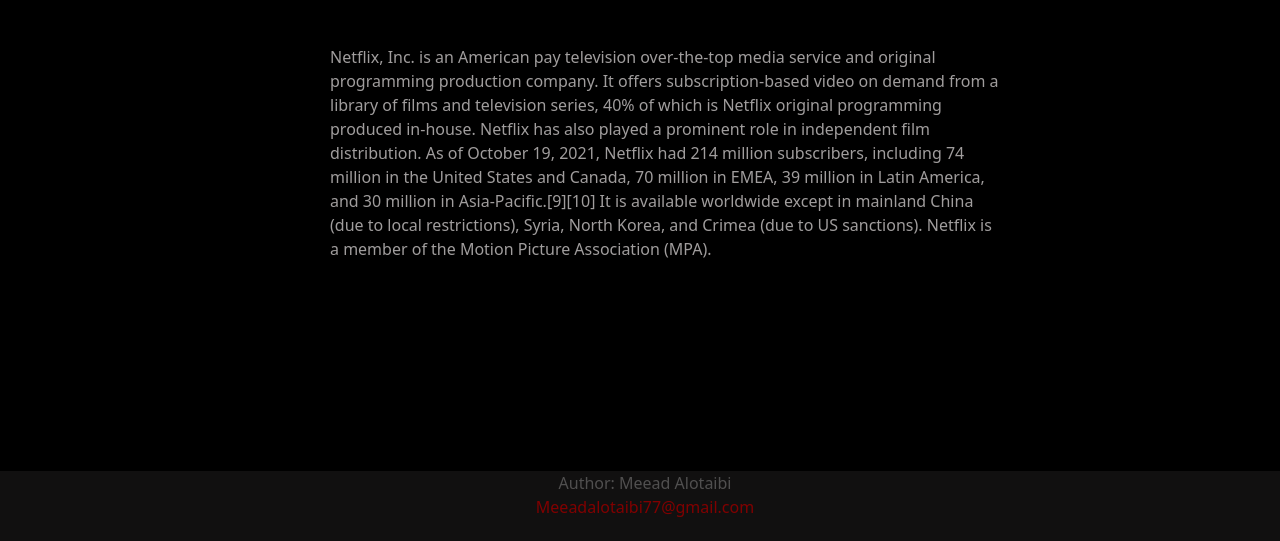
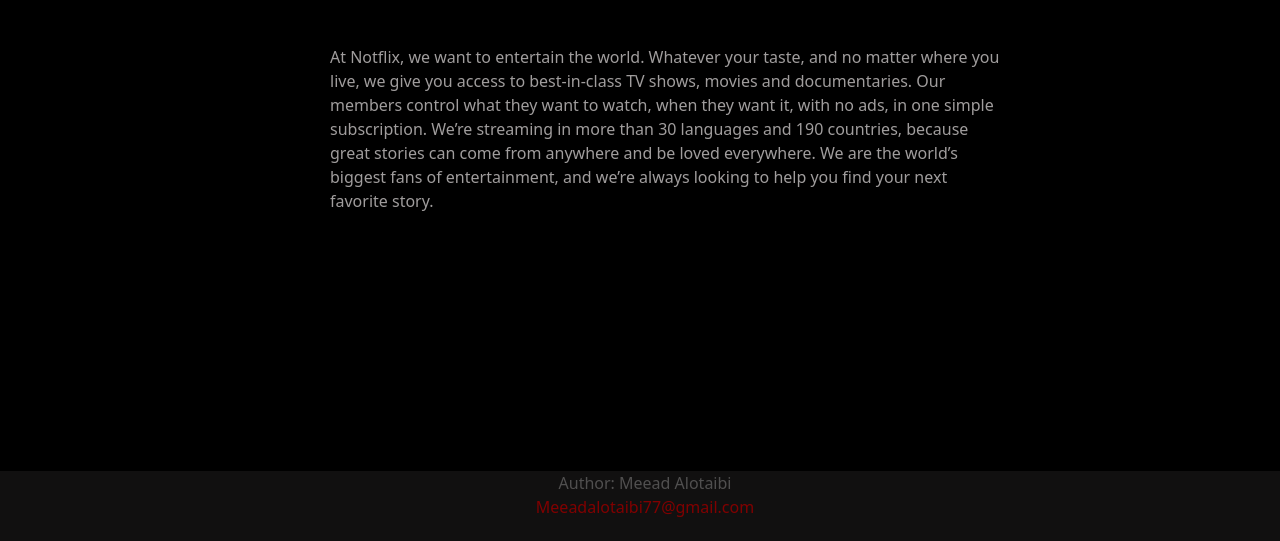
Before and after one commit to MeeadAlotaibi/U01P01, a plain HTML site: page aboutUs.html in a window 1280 px wide. Shown: the part 259-800 px from the top of the page. Drawn offline with nearby package versions, Linux system fonts and the light colour scheme.

Commit message:
apdated Project

```diff
--- a/aboutUs.html
+++ b/aboutUs.html
@@ -30,18 +30,14 @@
       <br /><br />
       <div id="Pra">
         <p>
-          Netflix, Inc. is an American pay television over-the-top media service
-          and original programming production company. It offers
-          subscription-based video on demand from a library of films and
-          television series, 40% of which is Netflix original programming
-          produced in-house. Netflix has also played a prominent role in
-          independent film distribution. As of October 19, 2021, Netflix had 214
-          million subscribers, including 74 million in the United States and
-          Canada, 70 million in EMEA, 39 million in Latin America, and 30
-          million in Asia-Pacific.[9][10] It is available worldwide except in
-          mainland China (due to local restrictions), Syria, North Korea, and
-          Crimea (due to US sanctions). Netflix is a member of the Motion
-          Picture Association (MPA).
+          At Notflix, we want to entertain the world. Whatever your taste, and
+          no matter where you live, we give you access to best-in-class TV
+          shows, movies and documentaries. Our members control what they want to
+          watch, when they want it, with no ads, in one simple subscription.
+          We’re streaming in more than 30 languages and 190 countries, because
+          great stories can come from anywhere and be loved everywhere. We are
+          the world’s biggest fans of entertainment, and we’re always looking to
+          help you find your next favorite story.
         </p>
       </div>
     </div>
--- a/main.js
+++ b/main.js
@@ -243,7 +243,7 @@
     creators: "Megan Dong",
     stars: "Roman Engel",
     episodeGuide: "20 episodes",
-    media: "https://www.youtube.com/embed/ZvB7VwapZ68&feature=emb_title", //Done
+    media: "https://www.youtube.com/embed/HUthGFJ2j94", //Done
     isFav: false,
   },
   {
@@ -295,7 +295,7 @@
     creators: "Adrien Brody",
     stars: " Benicio Del Toro, Adrien Brody, Tilda Swinton, Léa Seydoux",
     episodeGuide: "1h 30min",
-    media: "https://www.youtube.com/watch?v=TcPk2p0Zaw4", //Done
+    media: "https://www.youtube.com/embed/TcPk2p0Zaw4", //Done
     isFav: false,
   },
   {
@@ -308,7 +308,7 @@
     creators: "Rob Reiner",
     stars: "Rob Reiner , Cary Elwes , Robin",
     episodeGuide: "2h",
-    media: "https://www.youtube.com/watch?v=O3CIXEAjcc8", //Done
+    media: "https://www.youtube.com/embed/O3CIXEAjcc8", //Done
     isFav: false,
   },
 ];
```
Also changed, not shown: 1 other file.
